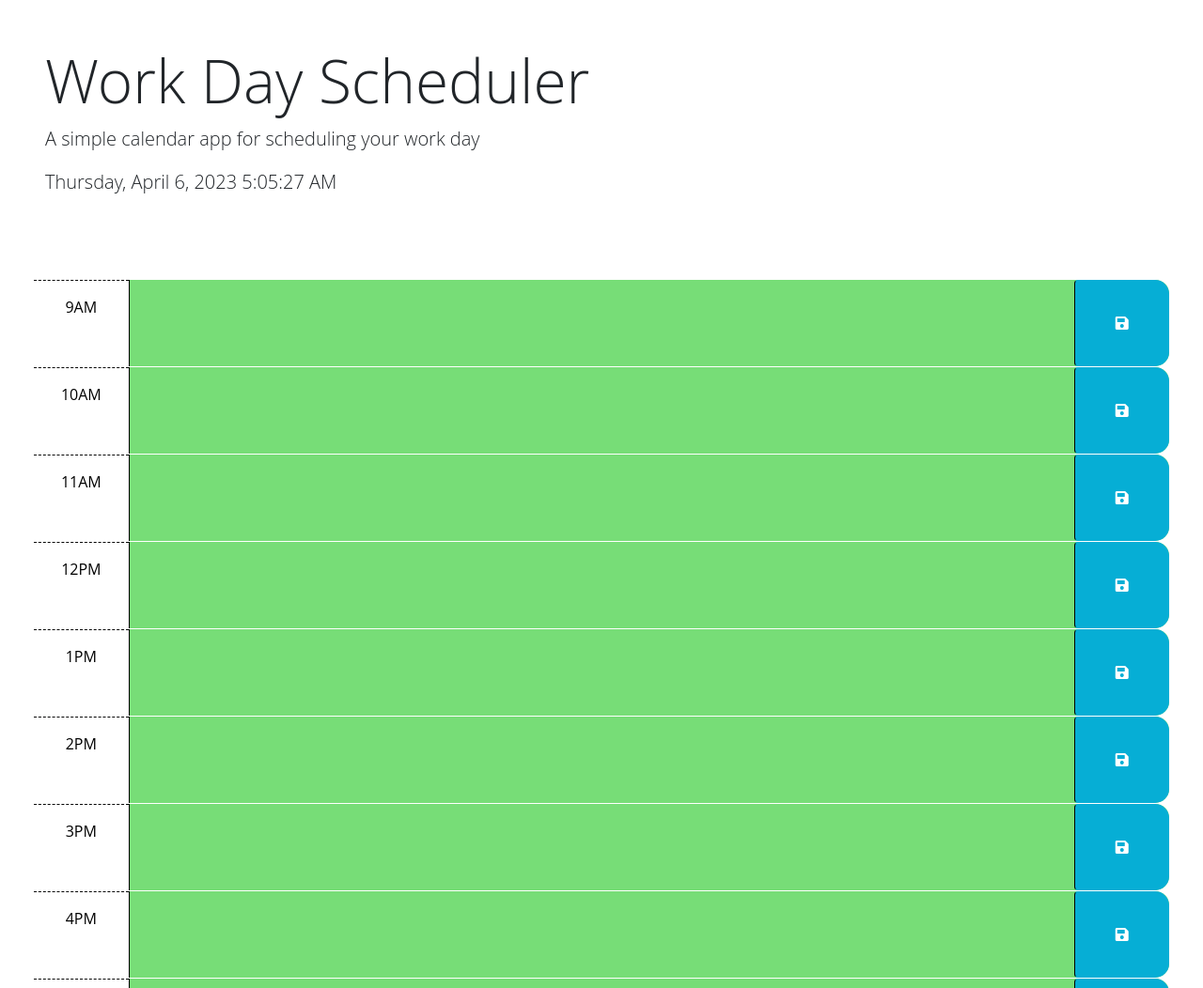
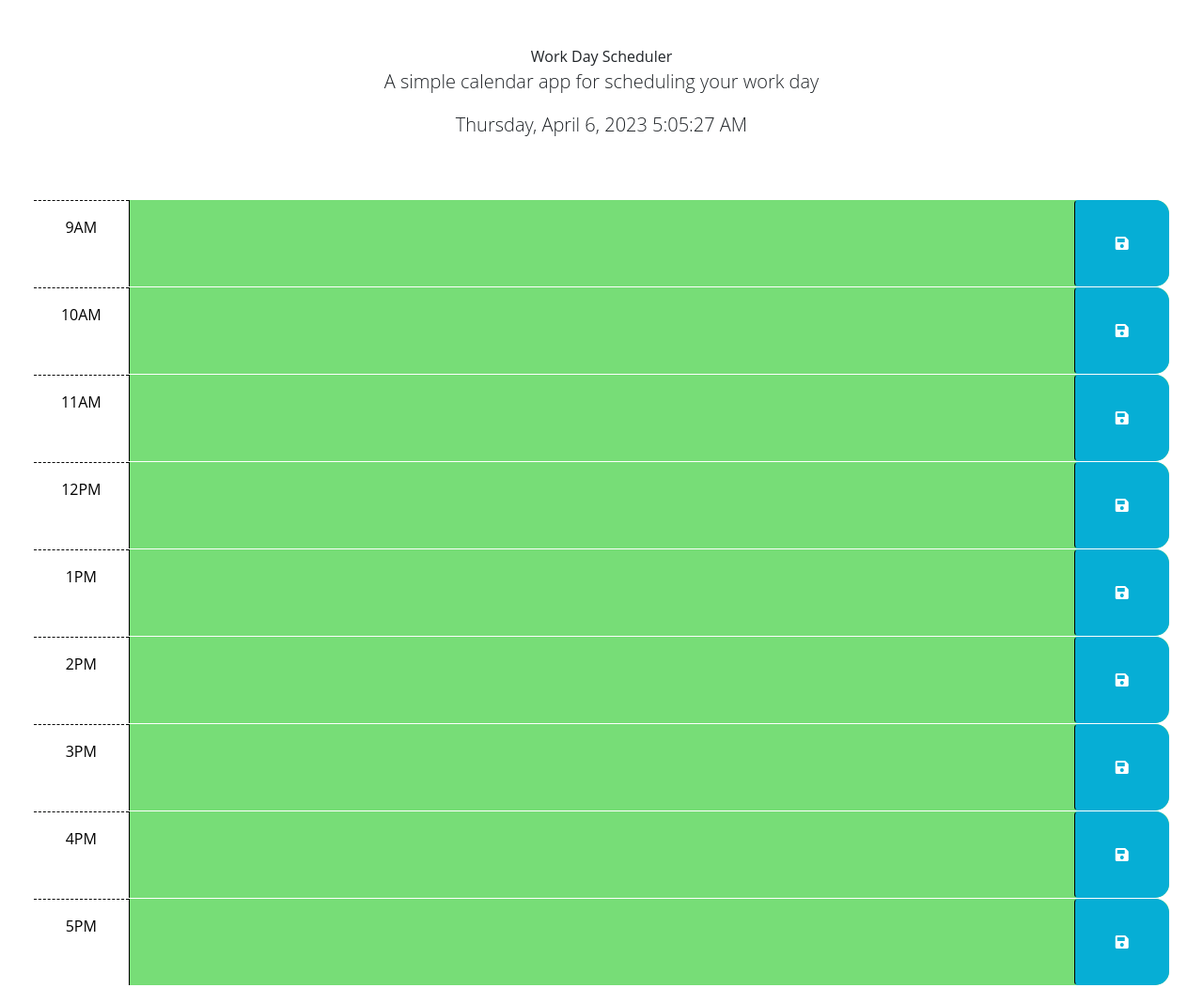
Before and after one commit to tomarmenta86/TJ-DailyPlanner, a plain HTML site: page index.html in a window 1280 px wide. Shown: the top 1052 px of the page at 94% size. Drawn offline with nearby package versions, Linux system fonts and the light colour scheme.

Commit message:
Changes... *Centered header elements *Added save button functionality *Added functionality to commit to local storage *Removed 'starter code' comments *Reformatted JS to follow flow of code

```diff
--- a/assets/script.js
+++ b/assets/script.js
@@ -1,35 +1,16 @@
-// // Wrap all code that interacts with the DOM in a call to jQuery to ensure that
-// // the code isn't run until the browser has finished rendering all the elements
-// // in the html.
 $(function () {
   //Global variables
   var theDate = $('#currentDay');
 
-//   // TODO: Add a listener for click events on the save button. This code should
-//   // use the id in the containing time-block as a key to save the user input in
-//   // local storage. HINT: What does `this` reference in the click listener
-//   // function? How can DOM traversal be used to get the "hour-x" id of the
-//   // time-block containing the button that was clicked? How might the id be
-//   // useful when saving the description in local storage?
-
-const allSaveBtns = document.querySelectorAll('[aria-label="save"]')
-
-function HandleSaveButtonClicks(){
-  for(let i = 0; i<allSaveBtns.length; i++)
-  {
-    allSaveBtns[i].addEventListener("click", SaveTimeSlot);
-  }
+  //Dynamically display date and time in header
+  function DisplayDateTime(){
+    setInterval(function displayDate(){
+      var rightNow = dayjs().format('dddd, MMMM D, YYYY h:mm:ss A');
+      theDate.text(rightNow);
+    },1000);
   }
 
-function SaveTimeSlot(){
-
-}
-
-//   // TODO: Add code to apply the past, present, or future class to each time
-//   // block by comparing the id to the current hour. HINTS: How can the id
-//   // attribute of each time-block be used to conditionally add or remove the
-//   // past, present, and future classes? How can Day.js be used to get the
-//   // current hour in 24-hour time?
+  //Change color of time blocks according to past/present/future
   function SetTimeColor(){
     const allTimeDivs = document.getElementsByClassName('col-2 col-md-1 hour text-center py-3');
 
@@ -60,7 +41,7 @@ function SetTimeColor(){
     }
   }
 
-//Make all working hours into 24 hour format for future comparison
+  //Make all div IDs of hours into 24-hour format
   function MakeMilitaryTime(workHour){
     if(workHour.includes("PM") && !workHour.includes("12"))
     {
@@ -75,23 +56,25 @@ function MakeMilitaryTime(workHour){
     return hour;
   }
 
-//   // TODO: Add code to get any user input that was saved in localStorage and set
-//   // the values of the corresponding textarea elements. HINT: How can the id
-//   // attribute of each time-block be used to do this?
-//   //
-//   // TODO: Add code to display the current date in the header of the page.
-//
+  //Handle user input into scheduled time blocks
+  function HandleSaveButtonClicks(){
+    const allSaveBtns = document.querySelectorAll('[aria-label="save"]');
 
-//Code to dynamically display date and time in header
-function DisplayDateTime(){
-  setInterval(function displayDate(){
-    var rightNow = dayjs().format('dddd, MMMM D, YYYY h:mm:ss A');
-    theDate.text(rightNow);
-  },1000);
+    for(let i = 0; i<allSaveBtns.length; i++)
+    {
+      allSaveBtns[i].addEventListener("click", () => {
+        var hourSaveBtn = allSaveBtns[i].parentElement;
+        var hourSaveBtnId = hourSaveBtn.id;
+        var childTextArea = hourSaveBtn.children[1]
+        var scheduleInput = childTextArea.value;
+
+        localStorage.setItem(hourSaveBtnId, scheduleInput);
+      });
+    }
   }
 
   //Function calls
   DisplayDateTime();
   SetTimeColor();
-
+  HandleSaveButtonClicks();
 });
--- a/assets/style.css
+++ b/assets/style.css
@@ -10,6 +10,10 @@ textarea {
   color: #000000;
   border-left: 1px solid black;
   padding: 10px;
+}
+header{
+ text-align: center;
+
 }
 
 .description {
--- a/index.html
+++ b/index.html
@@ -25,24 +25,12 @@
   </head>
 
   <body>
-    <header class="p-5 mb-4">
+    <header class="p-5 mb-4>
       <h1 class="display-3">Work Day Scheduler</h1>
       <p class="lead">A simple calendar app for scheduling your work day</p>
       <p id="currentDay" class="lead"></p>
     </header>
     <div class="container-fluid px-5">
-      <!-- Use class for "past", "present", and "future" to apply styles to the
-        time-block divs accordingly. The javascript will need to do this by
-        adding/removing these classes on each div by comparing the hour in the
-        id to the current hour. The html provided below is meant to be an example
-        demonstrating how the css provided can be leveraged to create the
-        desired layout and colors. The html below should be removed or updated
-        in the finished product. Remember to delete this comment once the
-        code is implemented.
-        -->
-
-
-      <!-- Example of a past time block. The "past" class adds a gray background color. -->
       <div id="hour-9" class="row time-block past">
         <div class="col-2 col-md-1 hour text-center py-3">9AM</div>
         <textarea class="col-8 col-md-10 description" rows="3"> </textarea>
@@ -51,7 +39,6 @@
         </button>
       </div>
 
-      <!-- Example of a present time block. The "present" class adds a red background color. -->
       <div id="hour-10" class="row time-block present">
         <div class="col-2 col-md-1 hour text-center py-3">10AM</div>
         <textarea class="col-8 col-md-10 description" rows="3"> </textarea>
@@ -60,7 +47,6 @@
         </button>
       </div>
 
-      <!-- Example of a future time block. The "future" class adds a green background color. -->
       <div id="hour-11" class="row time-block future">
         <div class="col-2 col-md-1 hour text-center py-3">11AM</div>
         <textarea class="col-8 col-md-10 description" rows="3"> </textarea>
@@ -69,7 +55,6 @@
         </button>
       </div>
 
-<!--Added divs for every 'work day' hour-->
       <div id="hour-12" class="row time-block future">
         <div class="col-2 col-md-1 hour text-center py-3">12PM</div>
         <textarea class="col-8 col-md-10 description" rows="3"> </textarea>
```
Lines whose indentation alone changed are shown as unchanged.
